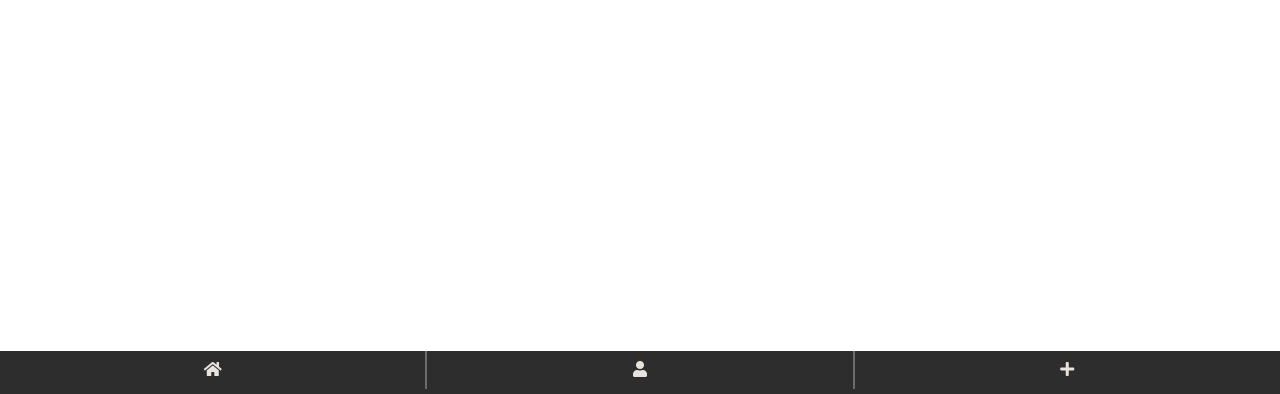
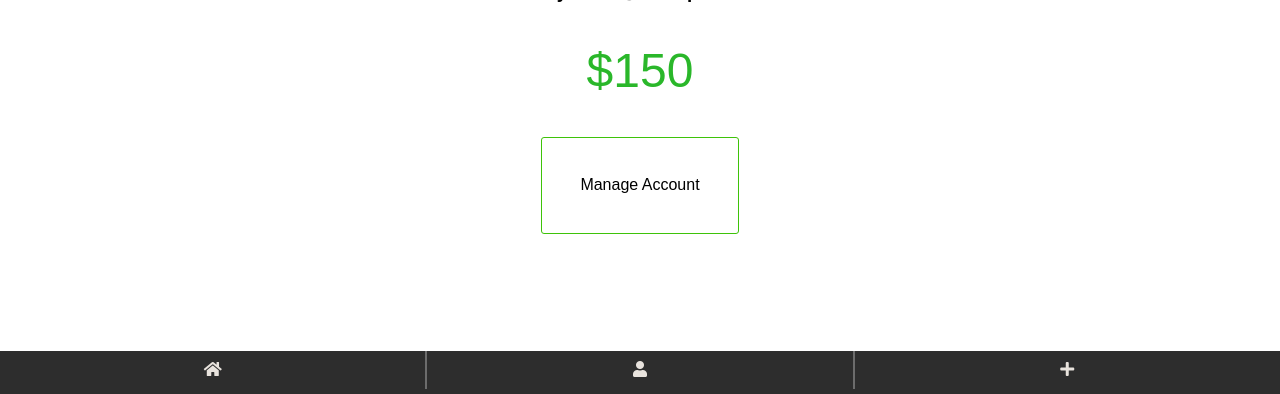
Before and after one commit to aslebloas/rawls, a Flask app: page /user/username/ in a window 1280 px wide. Shown: the part 406-800 px from the top of the page. Run offline with Flask 2, Linux system fonts and the light colour scheme; some libraries are stand-ins or nearby versions.

Commit message:
Add picture and element on the profile

```diff
--- a/static/style.css
+++ b/static/style.css
@@ -13,6 +13,10 @@ body {
 h2 {
     text-align: center;
     color: black;
+}
+h3 {
+  margin: 2px;
+  text-align: center;
 }
 ul {
     display: flex;
@@ -135,9 +139,16 @@ div#content {
     border: 1px solid green;
     border-radius: 10px;
 }
+.btn{
+  border: solid 1px #3ec309;
+  border-radius: 3px;
+  font-size: 1em;
+  background: white;
+  padding: 3%;
+}
 .data-container
 {
-    padding: 4px;
+    padding: 1% 5%;
 }
 .data-row
 {
@@ -214,3 +225,20 @@ input:checked + .slider:before {
 .slider.round:before {
   border-radius: 50%;
 }
+.profile-container{
+  text-align: center;
+}
+.profile-pic{
+  text-align: center;
+}
+.profile-pic img{
+  max-width: 30%;
+  border-radius: 100px;
+  text-align: center;
+}
+.amount{
+  font-size: 3em;
+  color: #2ab72a;
+  text-align: center;
+  padding: 3%;
+}
--- a/templates/profile.html
+++ b/templates/profile.html
@@ -1,5 +1,18 @@
 {% extends "layout.html" %}
 {% block container %}
-<h1>My profile</h1>
-<p>My Bank info</p>
+<div class="profile-container">
+	<div class="profile-pic">
+		<img src="/static/profile-pic.png" alt="">
+	</div>
+	<h3>
+		mary.smith@example.com
+	</h3>
+	<div class="amount">
+		$150
+	</div>
+	<div>
+		<button class="btn">Manage Account</button>
+	</div>
+</div>
+
 {% endblock %}
```
Also changed, not shown: templates/show_device.html (+5 -2 lines).
